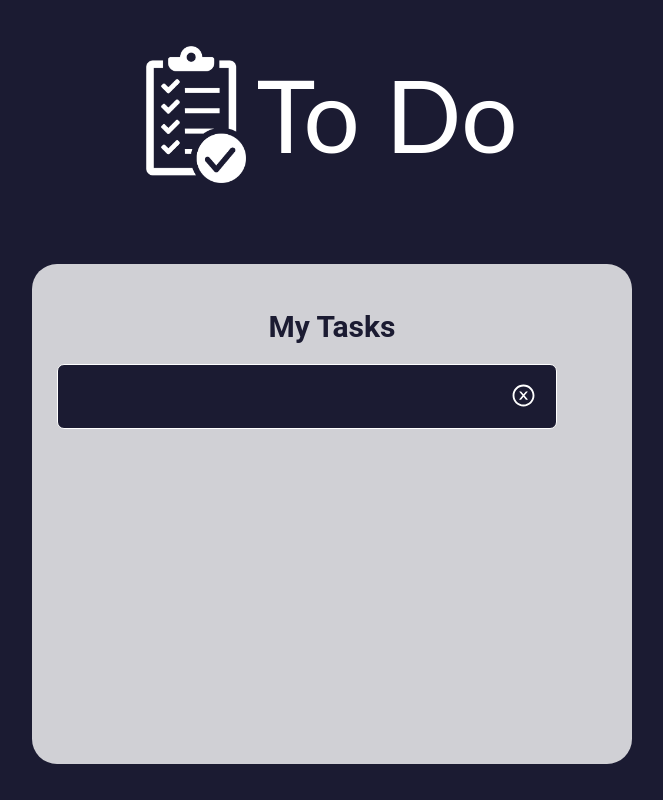
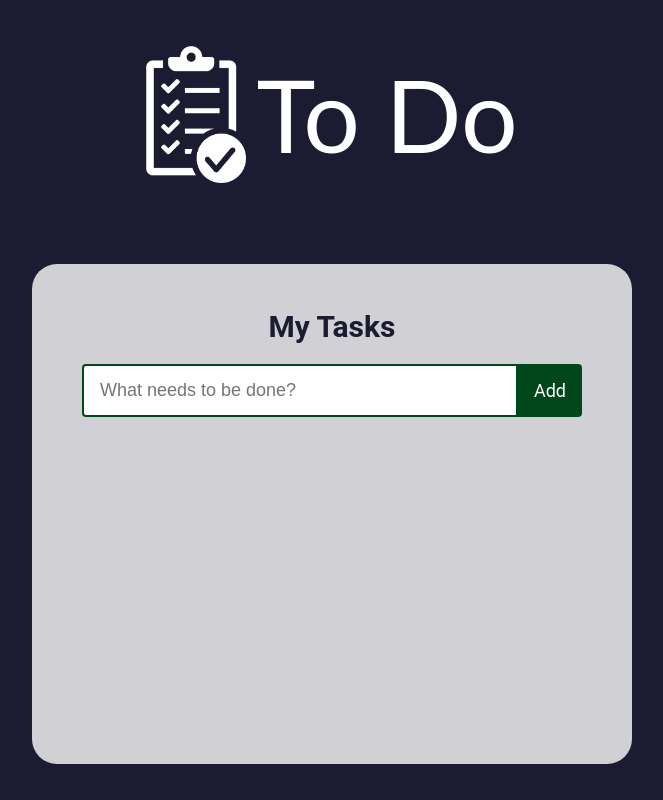
Before and after one commit to javiervsdev/react-freecodecamp, a React (Create React App) app: page / in a window 1280 px wide. Shown: the whole page, without its empty margins (308-971 px from the left). Built offline with nearby package versions, Linux system fonts and the light colour scheme.

Commit message:
Adds, delete and complete tasks

```diff
--- a/package.json
+++ b/package.json
@@ -10,6 +10,7 @@
     "react-dom": "^18.1.0",
     "react-icons": "^4.4.0",
     "react-scripts": "5.0.1",
+    "uuid": "^8.3.2",
     "web-vitals": "^2.1.4"
   },
   "scripts": {
--- a/src/App.css
+++ b/src/App.css
@@ -10,14 +10,6 @@ html, body {
     font-family: Lato, sans-serif;
 }
 
-h1 {
-    color: #1b1b32;
-    font-size: 30px;
-    font-family: Roboto, sans-serif;
-    text-align: center;
-    margin: 20px 0;
-}
-
 .App {
     height: 100vh;
     display: flex;
@@ -25,12 +17,3 @@ h1 {
     align-items: center;
     justify-content: center;
 }
-
-.todo-container {
-    width: 600px;
-    min-height: 500px;
-    background-color: #d0d0d5;
-    padding: 25px;
-    margin: 10px;
-    border-radius: 25px;
-}
--- a/src/App.js
+++ b/src/App.js
@@ -1,16 +1,13 @@
 import logo from './images/todo-logo.png';
 import './App.css';
 import Header from "./components/Header";
-import Task from "./components/Task";
+import ToDoList from "./components/ToDoList";
 
 function App() {
   return (
     <div className="App">
       <Header logo={logo} title='To Do'/>
-      <div className="todo-container">
-        <h1>My Tasks</h1>
-        <Task />
-      </div>
+      <ToDoList />
     </div>
   );
 }
--- a/src/components/Task.jsx
+++ b/src/components/Task.jsx
@@ -1,14 +1,18 @@
 import '../css/Task.css';
 import {AiOutlineCloseCircle} from 'react-icons/ai'
 
-export default function Task({ text, completed }) {
+export default function Task({id, text, completed, completeHandler, deleteHandler}) {
   return (
     <div className={`task-container ${completed ? 'completed' : ''}`}>
-      <div className="task-text">
+      <div
+        className="task-text"
+        onClick={() => completeHandler(id)}>
         {text}
       </div>
-      <div className="task-container-icon">
-        <AiOutlineCloseCircle className="task-delete-icon" />
+      <div
+        className="task-container-icon"
+        onClick={() => deleteHandler(id)}>
+        <AiOutlineCloseCircle className="task-delete-icon"/>
       </div>
     </div>
   );
--- /dev/null
+++ b/src/components/TaskForm.jsx
@@ -0,0 +1,39 @@
+import '../css/TaskForm.css';
+import {useState} from "react";
+import {v4 as uuidv4} from 'uuid';
+
+export default function TaskForm({ onSubmit }) {
+
+  const [input, setInput] = useState('');
+
+  const changeHandler = event =>
+    setInput(event.target.value)
+
+  const submitHandler = event => {
+    event.preventDefault();
+
+    const task = {
+      id: uuidv4(),
+      text: input.trim(),
+      completed: false
+    }
+
+    input.trim() && onSubmit(task);
+  }
+
+  return (
+    <form
+      className="task-form"
+      onSubmit={submitHandler}>
+      <input
+        type="text"
+        name="task"
+        className="task-input"
+        placeholder="What needs to be done?"
+        onChange={changeHandler}/>
+      <button className="task-button">
+        Add
+      </button>
+    </form>
+  )
+}
--- /dev/null
+++ b/src/components/ToDoList.jsx
@@ -0,0 +1,45 @@
+import '../css/ToDoList.css';
+import TaskForm from "./TaskForm";
+import {useState} from "react";
+import Task from "./Task";
+
+export default function ToDoList() {
+
+  const [tasks, setTasks] = useState([]);
+
+  const addTask = task => {
+    setTasks([task, ...tasks]);
+  }
+
+  const deleteTask = id => {
+    setTasks(tasks.filter(task => task.id !== id));
+  }
+
+  const completeTask = id => {
+    setTasks(
+      tasks.map(task =>
+        task.id === id
+          ? {...task, completed: !task.completed}
+          : task));
+  }
+
+  return (
+    <div className="todo-container">
+      <h1>My Tasks</h1>
+      <TaskForm onSubmit={addTask}/>
+      <div className="tasks-list-container">
+        {
+          tasks.map(task =>
+            <Task
+              key={task.id}
+              id={task.id}
+              text={task.text}
+              completed={task.completed}
+              deleteHandler={deleteTask}
+              completeHandler={completeTask} />
+          )
+        }
+      </div>
+    </div>
+  );
+}
--- a/src/css/Task.css
+++ b/src/css/Task.css
@@ -26,7 +26,15 @@
     margin: 5px;
 }
 
-.task-container.completed {
-    background-color: #a6371d;
+div.task-container.completed {
+    background-color: #801d0a;
     text-decoration: line-through;
 }
+
+.task-container:nth-child(2n + 1) {
+    background-color: #3d477c;
+}
+
+.task-container:nth-child(2n + 2) {
+    background-color: #0c4f6c;
+}
--- /dev/null
+++ b/src/css/TaskForm.css
@@ -0,0 +1,28 @@
+.task-form {
+    display: flex;
+    flex-wrap: wrap;
+    align-items: center;
+    justify-content: center;
+}
+
+.task-input {
+    width: 436px;
+    font-size: 18px;
+    background-color: white;
+    padding: 14px 32px 14px 16px;
+    border-radius: 4px 0 0 4px;
+    border: 2px solid #00471b;
+    outline: none;
+}
+
+.task-button {
+    padding: 16px;
+    font-size: 18px;
+    font-family: Roboto, sans-serif;
+    border: none;
+    border-radius: 0 4px 4px 0;
+    outline: none;
+    background-color: #00471b;
+    color: white;
+    text-transform: capitalize;
+}
--- /dev/null
+++ b/src/css/ToDoList.css
@@ -0,0 +1,23 @@
+h1 {
+    color: #1b1b32;
+    font-size: 30px;
+    font-family: Roboto, sans-serif;
+    text-align: center;
+    margin: 20px 0;
+}
+
+.todo-container {
+    width: 600px;
+    min-height: 500px;
+    background-color: #d0d0d5;
+    padding: 25px;
+    margin: 10px;
+    border-radius: 25px;
+}
+
+.tasks-list-container {
+    display: flex;
+    flex-wrap: wrap;
+    justify-content: center;
+    margin-top: 15px;
+}
```
Also changed, not shown: 1 other file (tests, documents, lock files or other folders).
